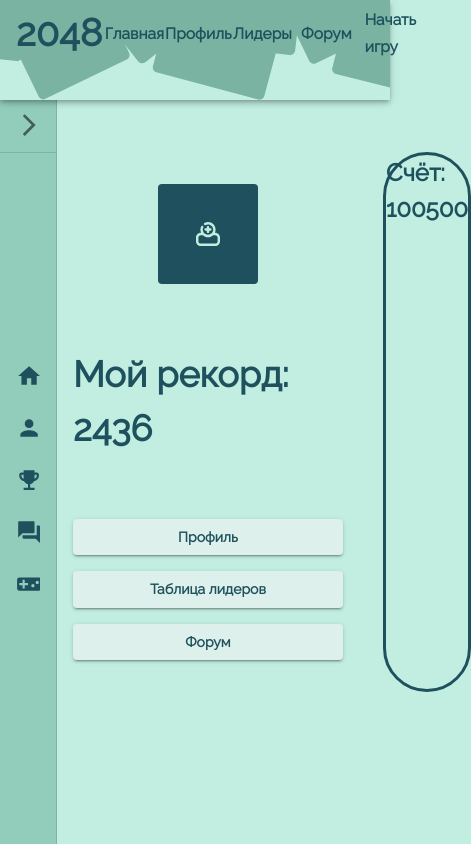
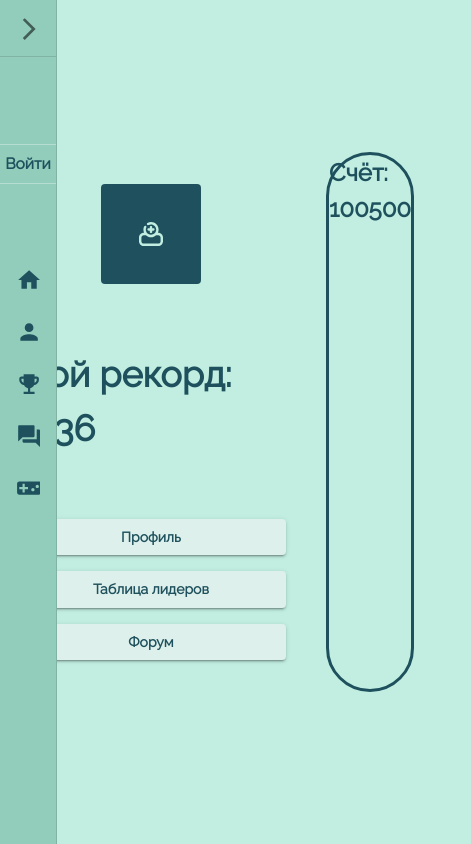
Before and after one commit to boorav4ik/praktikum, a React (Vite) app in the folder packages/client/: page / in a window 390 px wide. Shown: the whole page, 471 px wide, since content can reach past the window. Built offline with nearby package versions, Linux system fonts and the light colour scheme.

Commit message:
старт адаптива

```diff
--- a/packages/client/src/layouts/Main/AuthButton.tsx
+++ b/packages/client/src/layouts/Main/AuthButton.tsx
@@ -15,7 +15,7 @@ export function AuthButton({ isExpanded }: { isExpanded: boolean }) {
         width: '95%',
         fontWeight: 'bold',
         fontSize: '0.975rem',
-        display: isExpanded ? 'block' : 'none',
+        display: isExpanded ? 'flex' : 'flex',
         color: '#1E515D',
         mt: 2,
       }}>
--- a/packages/client/src/layouts/Main/drawerBarData.tsx
+++ b/packages/client/src/layouts/Main/drawerBarData.tsx
@@ -11,6 +11,7 @@ export const menuData = [
   { text: 'Лидеры', icon: <WinnerIcon />, to: `/${Routes.Leaders}` },
   { text: 'Форум', icon: <ForumIcon />, to: `/${Routes.Forum}` },
   { text: 'Начать игру', icon: <GameIcon />, to: `/${Routes.Game}` },
+
 ]
 
 export const drawerWidth = 355
--- a/packages/client/src/layouts/Main/drawerHeader.tsx
+++ b/packages/client/src/layouts/Main/drawerHeader.tsx
@@ -19,7 +19,7 @@ export const DrawerHeader: FC<SideBarProps> = ({ open, toggleDrawer }) => {
   }))
 
   return (
-    <DrawerHeader sx={{ mt: 12, zIndex: 1 }}>
+    <DrawerHeader sx={{ mt: 0, zIndex: 1 }}>
       <IconButton onClick={toggleDrawer}>
         {open ? <LeftArrow /> : <RightArrow />}
       </IconButton>
--- a/packages/client/src/layouts/Main/index.tsx
+++ b/packages/client/src/layouts/Main/index.tsx
@@ -35,6 +35,7 @@ const Drawer = styled(MuiDrawer, {
   flexShrink: 0,
   whiteSpace: 'nowrap',
   boxSizing: 'border-box',
+    position: 'absolute',
   ...(open && {
     ...openedMixin(theme),
     '& .MuiDrawer-paper': openedMixin(theme),
@@ -54,7 +55,7 @@ export const MainLayout = () => {
   return (
     <Box sx={{ display: 'flex' }}>
       <NavBar />
-      <Drawer variant="permanent" open={open}>
+      <Drawer sx={{ display: { xs: 'flex', md: 'none' } }} variant="permanent" open={open}>
         <DrawerHeader open={open} toggleDrawer={toggleDrawer} />
         <Divider />
         <SideBar open={open} />
--- a/packages/client/src/layouts/Main/navBar.tsx
+++ b/packages/client/src/layouts/Main/navBar.tsx
@@ -35,7 +35,9 @@ export const NavBar = () => {
   return (
     <AppBar
       position="fixed"
-      style={{ backgroundImage: `url(${backgroundImage})` }}>
+      style={{ backgroundImage: `url(${backgroundImage})` }}
+      sx={{ display: { xs: 'none', md: 'flex' } }}
+    >
       <Toolbar>
         <Typography
           variant="h6"
```
